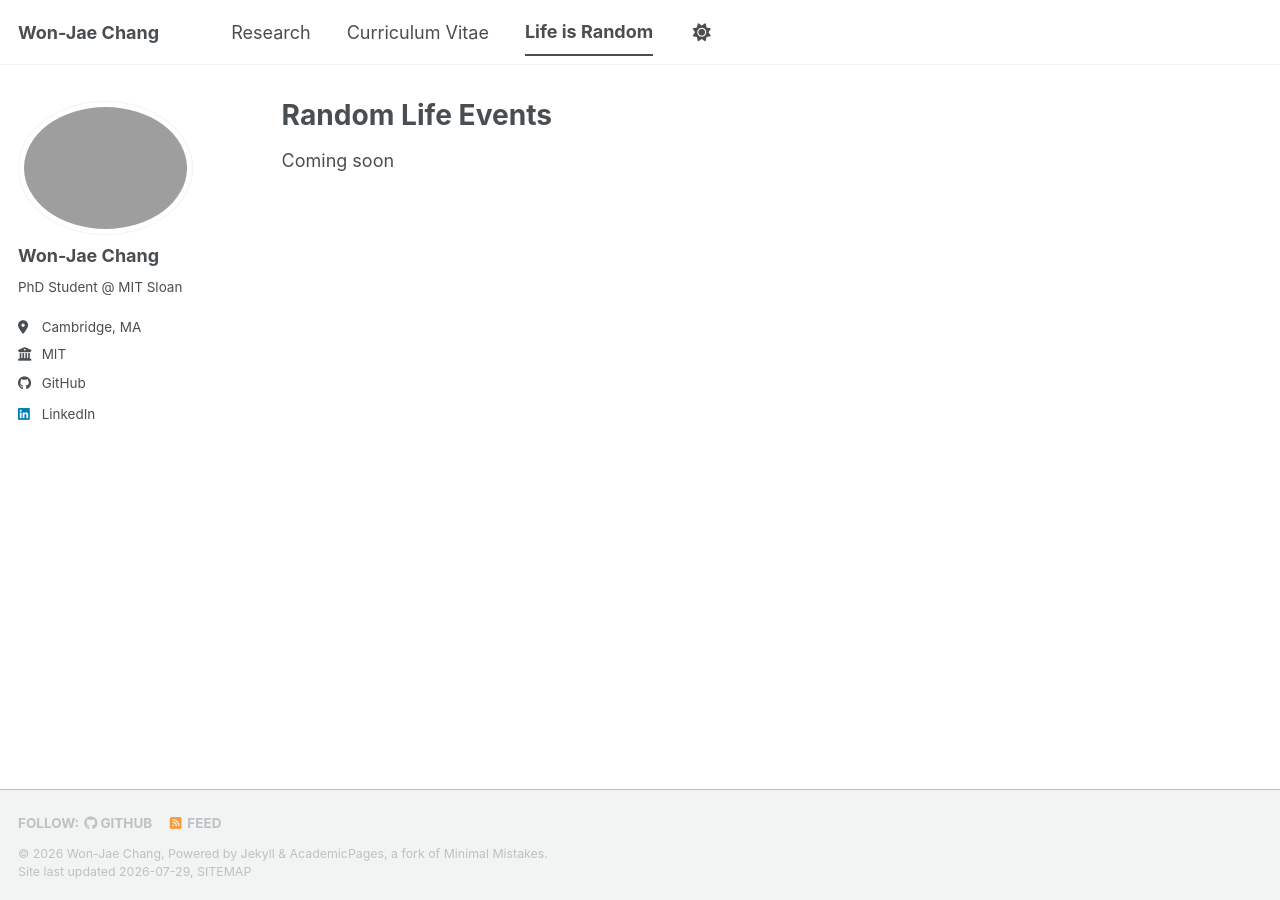
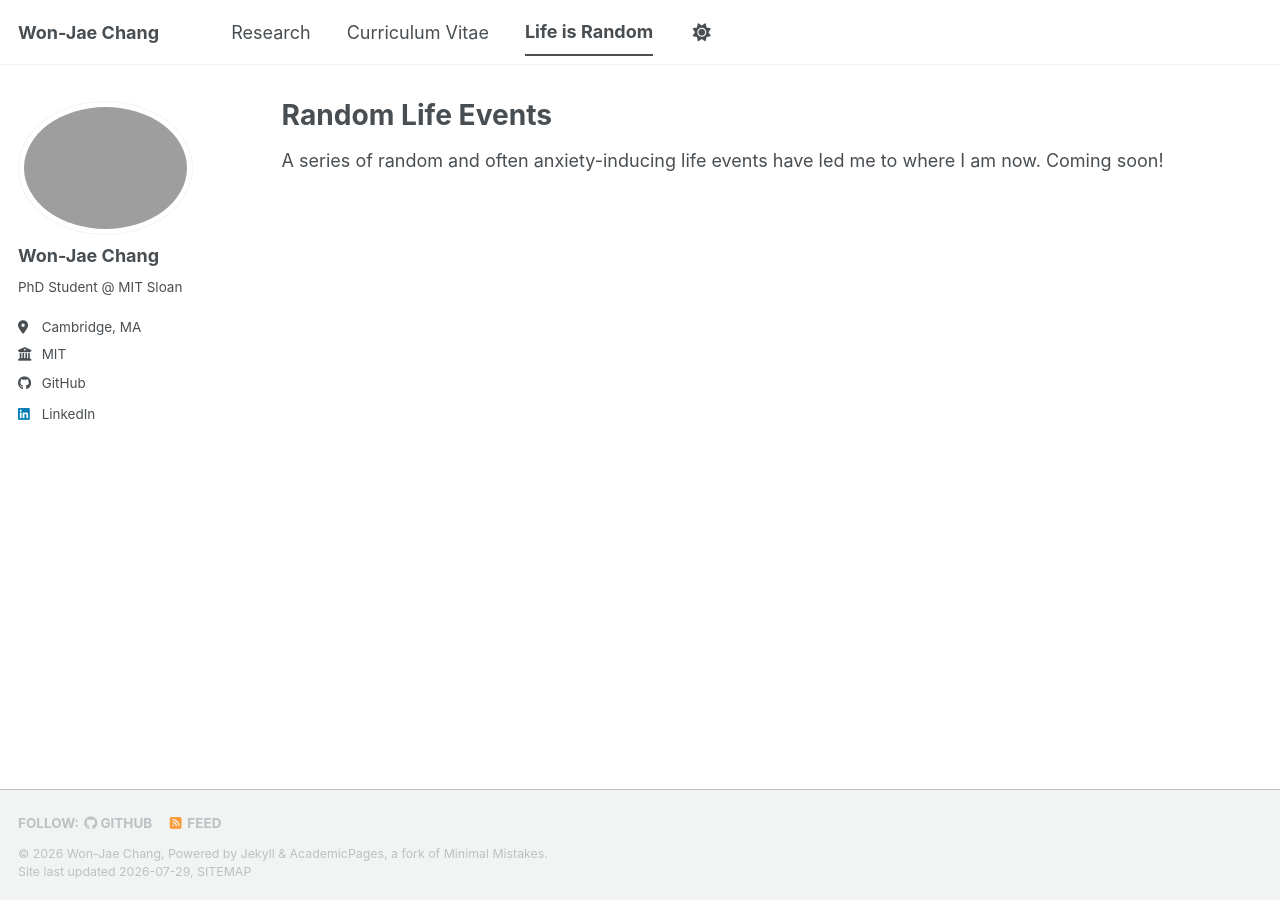
Before and after one commit to wonjaechang/wonjaechang, a Jekyll site: the page built from _pages/life.md, in a window 1280 px wide. Built offline with Jekyll 4.4.1, drawn with Linux system fonts in a browser that asks for light colours; a script bundle is joined from its source files by our own code; library files that are not in the unit come from our copies.

Commit message:
some big changes

```diff
--- a/_pages/life.md
+++ b/_pages/life.md
@@ -7,4 +7,4 @@ author_profile: true
 
 {% include base_path %}
 
-Coming soon
+A series of random and often anxiety-inducing life events have led me to where I am now. Coming soon!
```
Also changed, not shown: _pages/research.md (+1 -1 lines).
